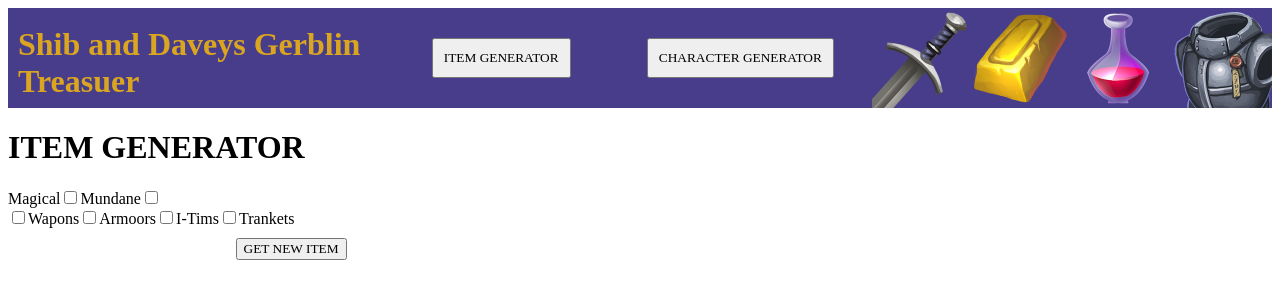
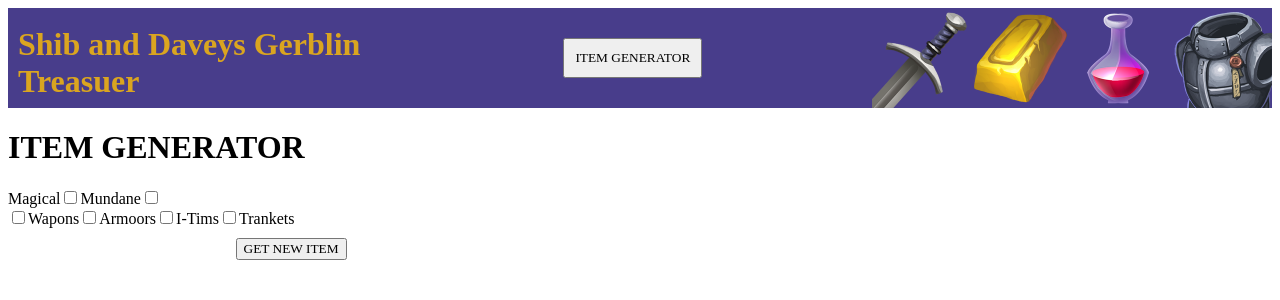
Before and after one commit to MisuseofMana/dndItemGenerator, a Vue app: page / in a window 1280 px wide. Shown: the top 300 px of the page. Built offline with nearby package versions, Linux system fonts and the light colour scheme; a web font is replaced by a local one.

Commit message:
temporary removed character generator

```diff
--- a/src/components/SiteHeader.vue
+++ b/src/components/SiteHeader.vue
@@ -8,7 +8,7 @@
             <!-- declares two buttons -->
             <!-- v-on:click = when clicked, emit change page event and payload to parent (app.vue) -->
             <button @click="$emit('change-page', 'item')">Item Generator</button>
-            <button @click="$emit('change-page', 'char')">Character Generator</button>
+            <!-- <button @click="$emit('change-page', 'char')">Character Generator</button> -->
         </section>
         <img src="@/assets/imgs/banner.png" alt="">
     </header>
```
